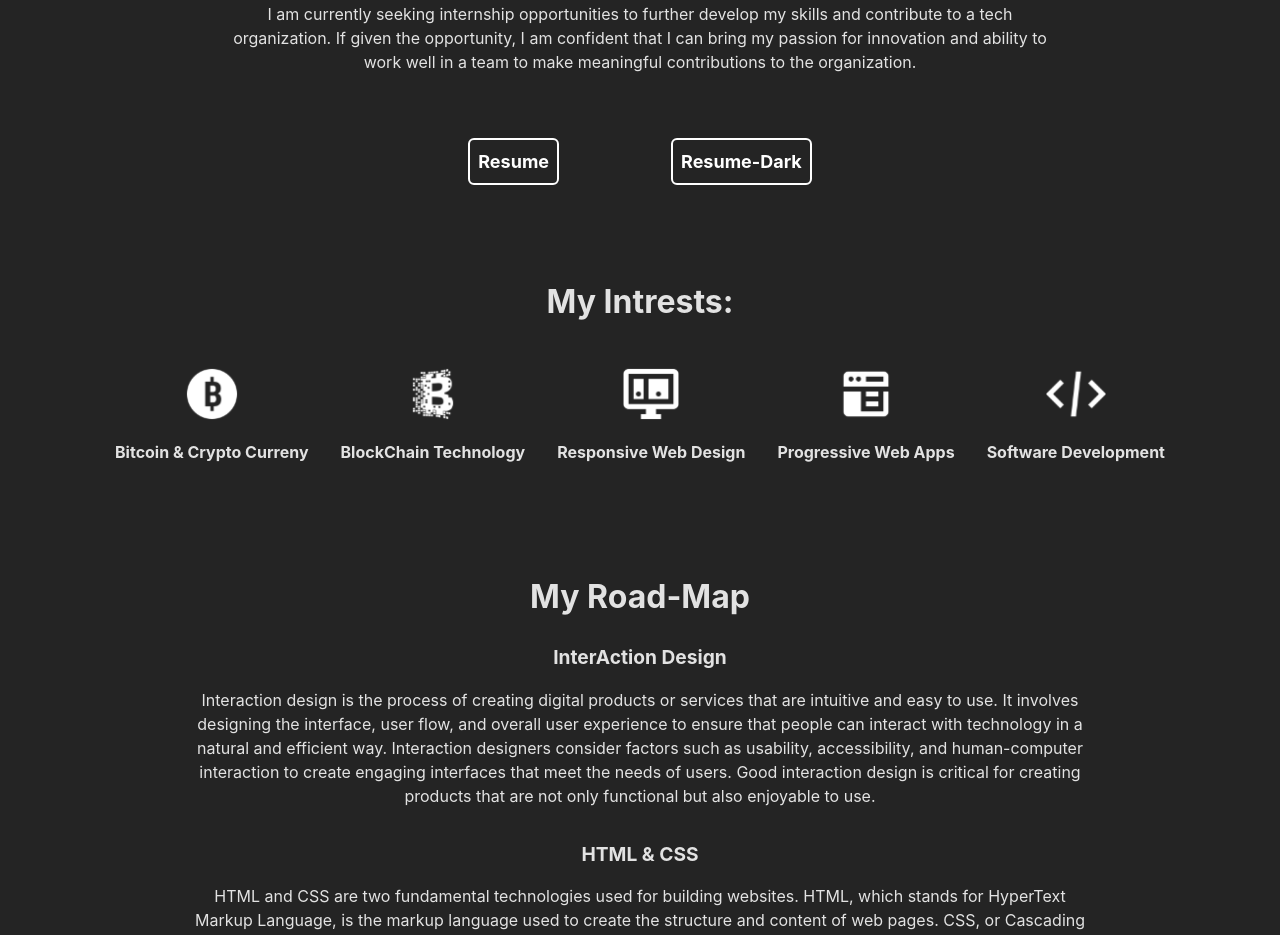
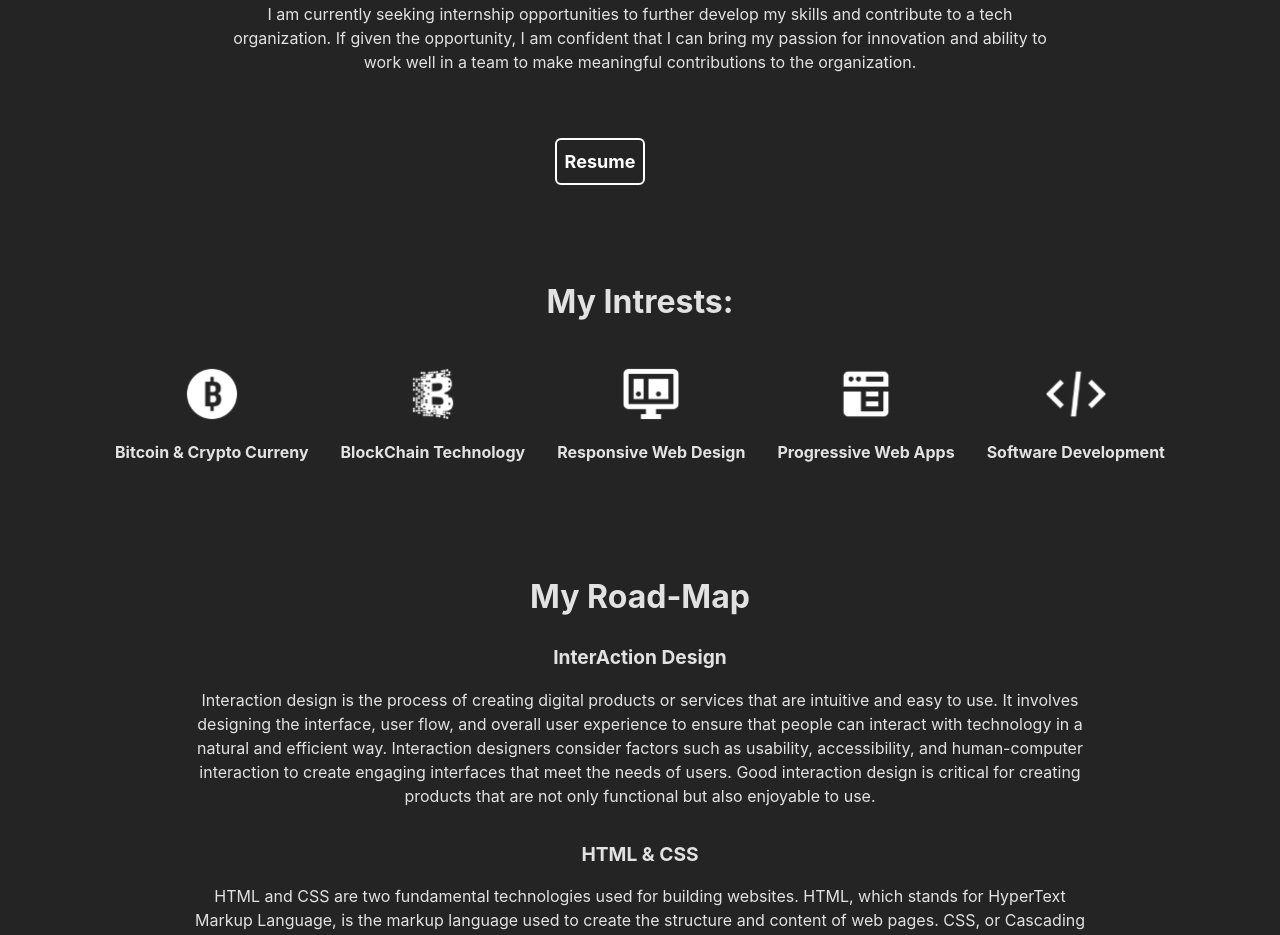
Before and after one commit to James-Frown/New-Portfolio, a React (Vite) app: page /about in a window 1280 px wide. Shown: the part 780-1715 px from the top of the page. Built offline with nearby package versions, Linux system fonts and the light colour scheme.

Commit message:
Latest Changes

```diff
--- a/src/pages/aboutPage/summery.jsx
+++ b/src/pages/aboutPage/summery.jsx
@@ -32,9 +32,6 @@ const Summery = () => {
                             Resume
                         </a>
                         <span className="cta_spacing"></span>
-                        <a href={MyResumeDark} className="cta__button" target="_blank" rel="noreferrer">
-                            Resume-Dark
-                        </a>
                     </div>
                 </div>
             </div>
```
